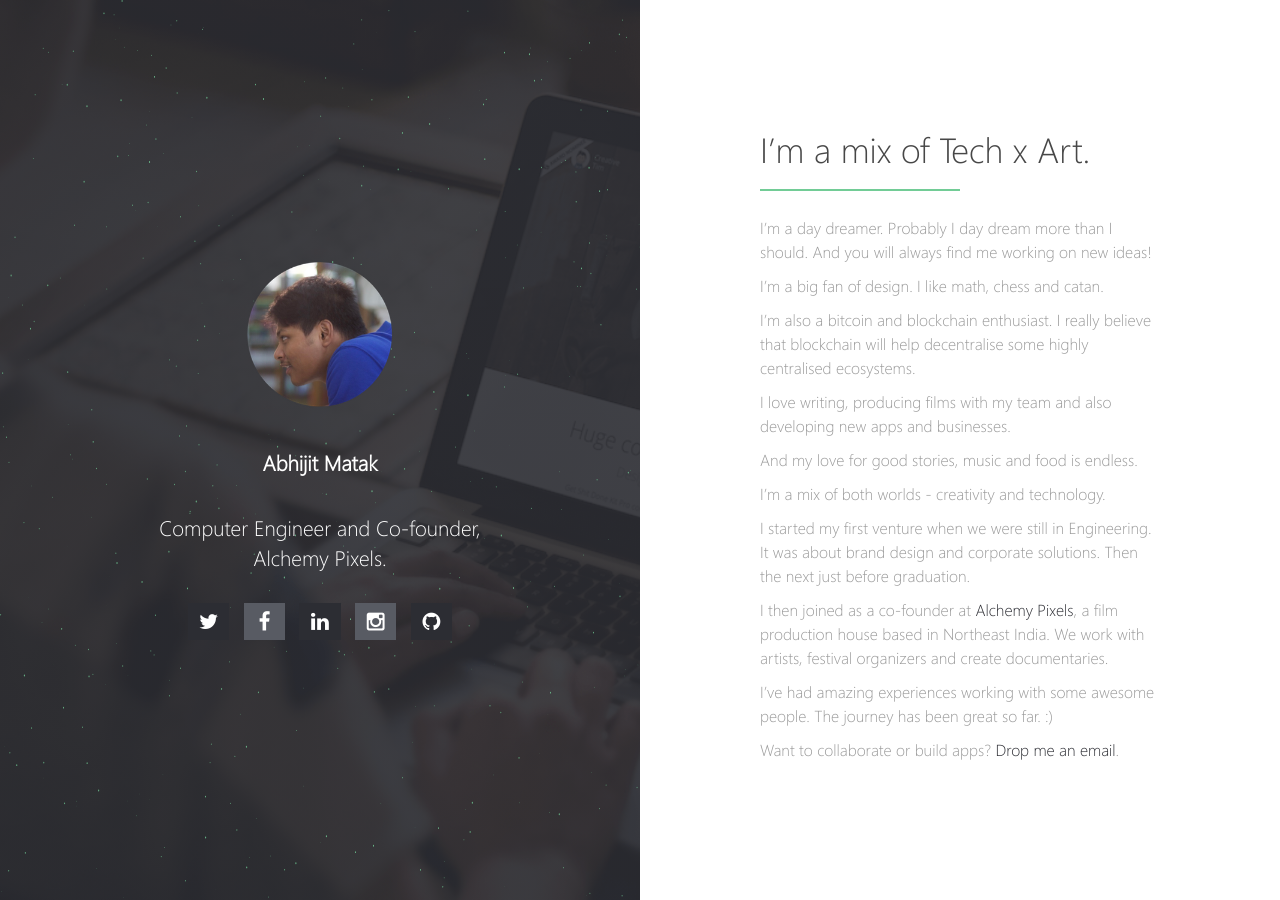
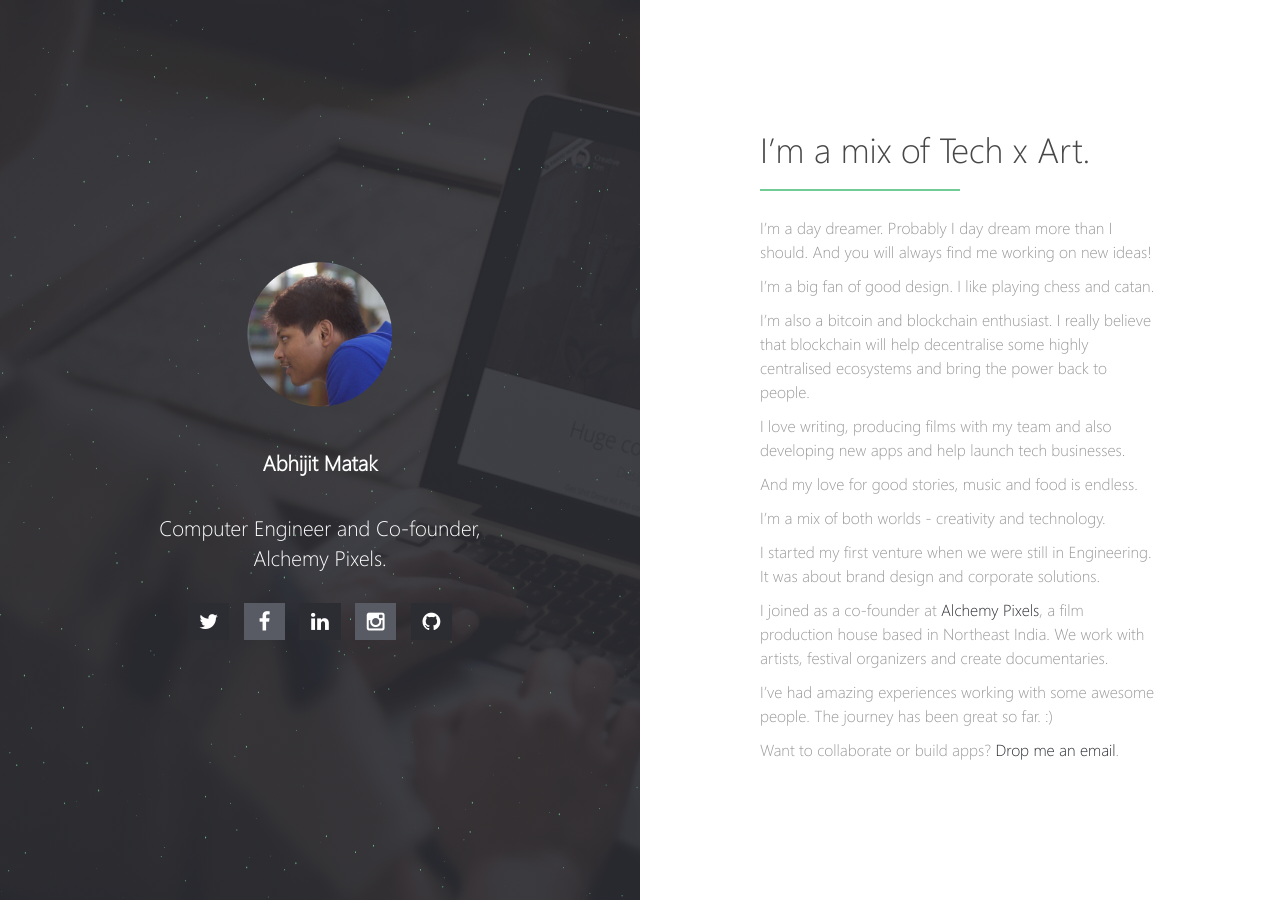
Before and after one commit to skyhitblog/skyhitblog.github.io, a Jekyll site: the page built from index.md, in a window 1280 px wide. Built offline with Jekyll 4.4.1, drawn with Linux system fonts in a browser that asks for light colours; our own code applies the rules of GitHub Pages for plain Markdown files.

Commit message:
Update index.md

```diff
--- a/index.md
+++ b/index.md
@@ -5,19 +5,19 @@ layout: home
 
 I'm a day dreamer. Probably I day dream more than I should. And you will always find me working on new ideas!
 
-I'm a big fan of design. I like math, chess and catan.
+I'm a big fan of good design. I like playing chess and catan.
 
-I’m also a bitcoin and blockchain enthusiast. I really believe that blockchain will help decentralise some highly centralised ecosystems.
+I’m also a bitcoin and blockchain enthusiast. I really believe that blockchain will help decentralise some highly centralised ecosystems and bring the power back to people.
 
-I love writing, producing films with my team and also developing new apps and businesses.
+I love writing, producing films with my team and also developing new apps and help launch tech businesses.
 
 And my love for good stories, music and food is endless.
 
 I'm a mix of both worlds - creativity and technology.
 
-I started my first venture when we were still in Engineering. It was about brand design and corporate solutions. Then the next just before graduation.
+I started my first venture when we were still in Engineering. It was about brand design and corporate solutions.
 
-I then joined as a co-founder at [Alchemy Pixels](http://alchemypixels.com), a film production house based in Northeast India. We work with artists, festival organizers and create documentaries.
+I joined as a co-founder at [Alchemy Pixels](http://alchemypixels.com), a film production house based in Northeast India. We work with artists, festival organizers and create documentaries.
 
 I've had amazing experiences working with some awesome people. The journey has been great so far. :)
 
```
